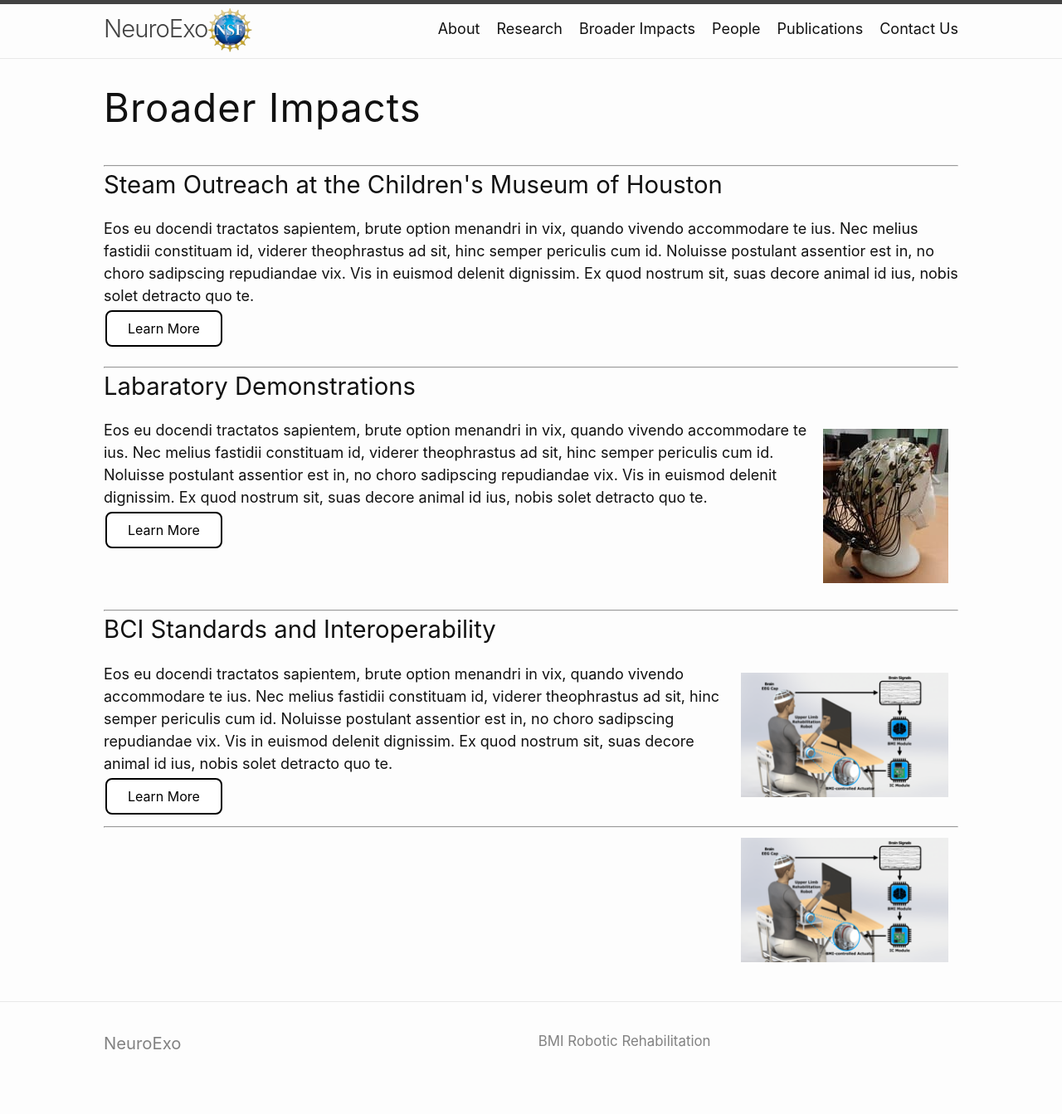
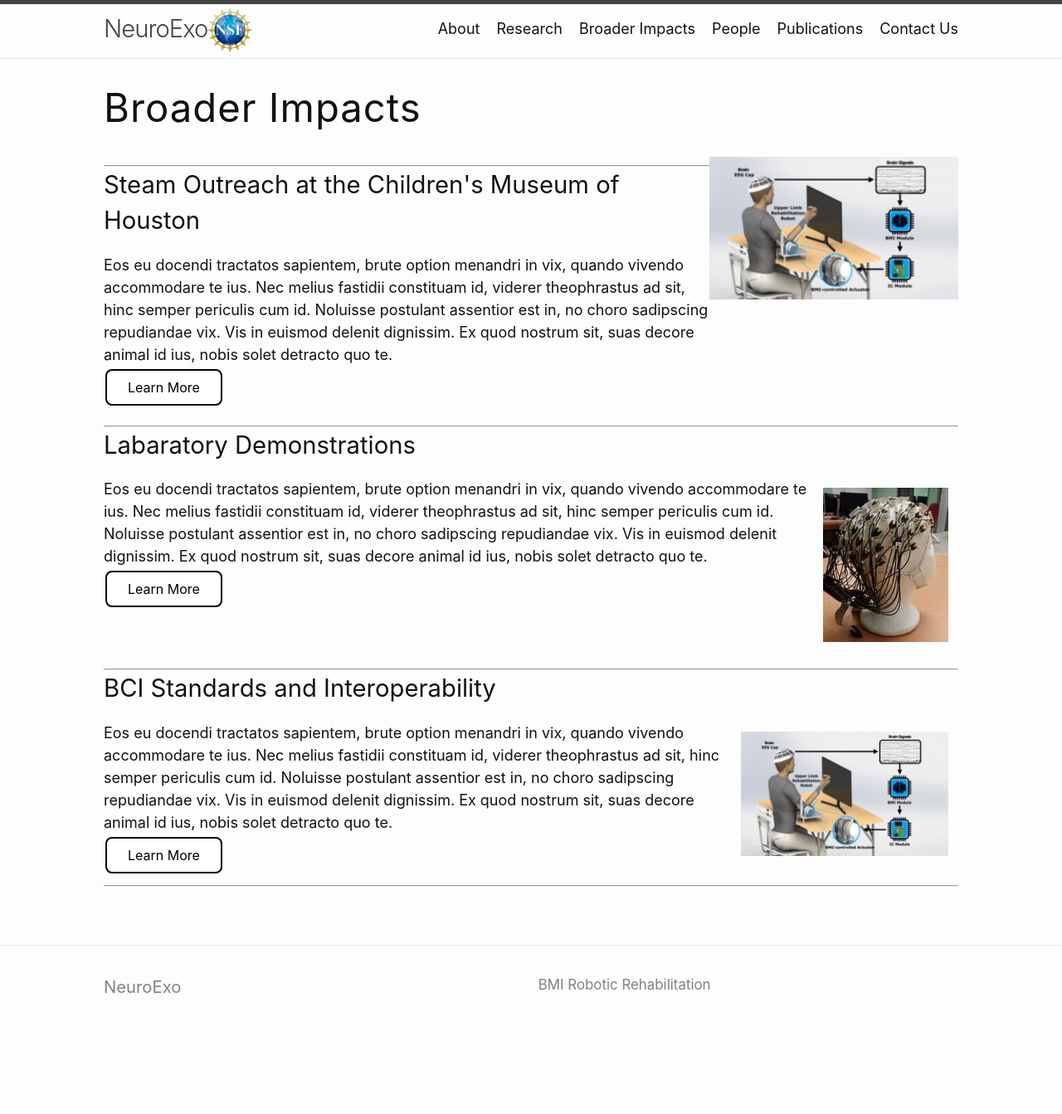
Before and after one commit to arcraik/neuroexo-website, a Jekyll site: the page built from impacts.md, in a window 1280 px wide. Shown: the whole page at 83% size. Built offline with Jekyll 4.4.1, drawn with Linux system fonts in a browser that asks for light colours; after the commit the page ends 1275 px from its top, so only the background shows below that.

Commit message:
Update impacts.md

```diff
--- a/impacts.md
+++ b/impacts.md
@@ -3,7 +3,8 @@ layout: page
 title: Broader Impacts
 permalink: /impacts/
 ---
-<div class="section">
+<img src="/assets/newfigure.png" alt="Test" align="right" width="300" />
+<div class="section" align="left">
 <hr>
 <h3>Steam Outreach at the Children's Museum of Houston</h3>
 Eos eu docendi tractatos sapientem, brute option menandri in vix, quando vivendo accommodare te ius. Nec melius fastidii constituam id, viderer theophrastus ad sit, hinc semper periculis cum id. Noluisse postulant assentior est in, no choro sadipscing repudiandae vix. Vis in euismod delenit dignissim. Ex quod nostrum sit, suas decore animal id ius, nobis solet detracto quo te.
@@ -30,4 +31,3 @@ Eos eu docendi tractatos sapientem, brute option menandri in vix, quando vivendo
 <br>
 </div>
 <hr>
-<img class="section" src="/assets/newfigure.png" alt="Test" align="right" height="150" width="250" />
```
